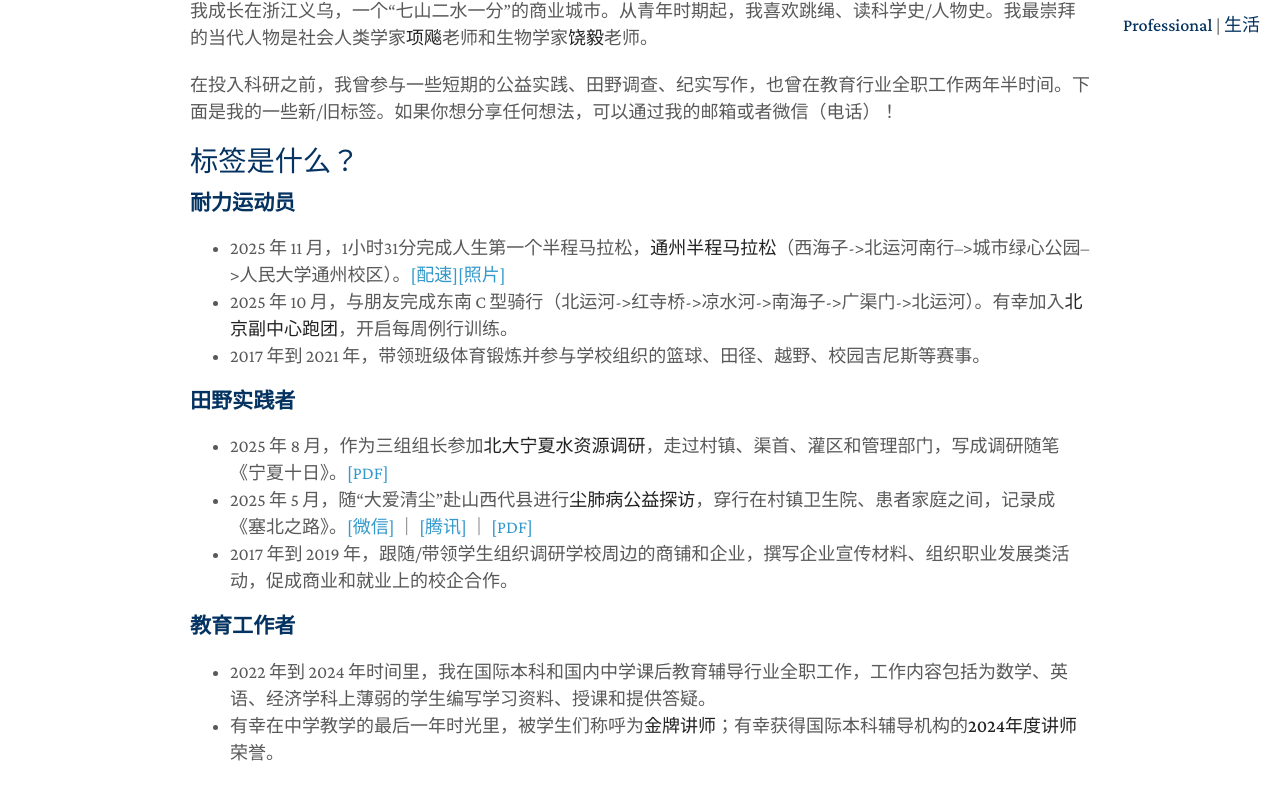
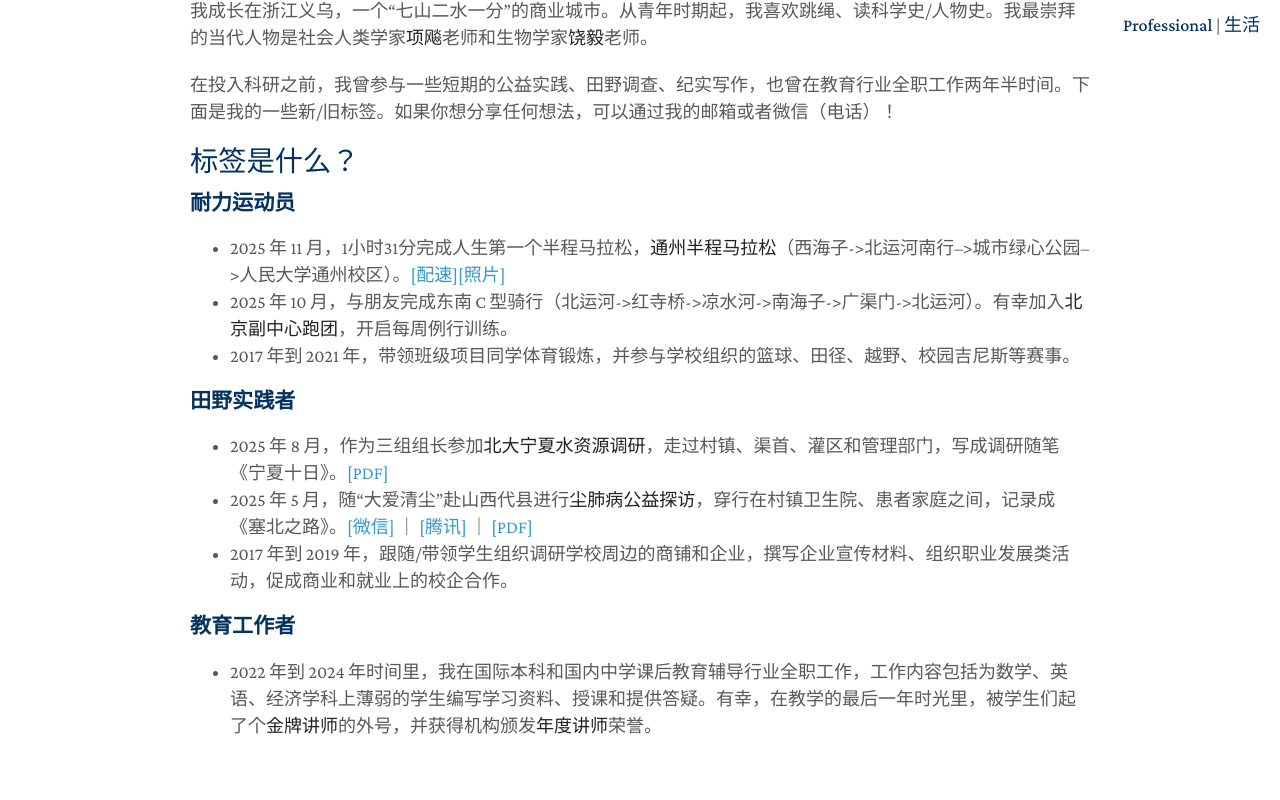
Before and after one commit to zhangming4153/zhangming4153.github.io, a Jekyll site: the page built from cn/index.md, in a window 1280 px wide and 900 px high, scrolled down 743 px. Shown: the top 800 px of the window. Built offline with Jekyll 4.4.1, drawn with Linux system fonts in a browser that asks for light colours; a style sheet for code colours, icons or effects is not loaded.

Commit message:
Refine descriptions in index.md for clarity

```diff
--- a/cn/index.md
+++ b/cn/index.md
@@ -16,14 +16,12 @@ title: 章明
 ### 耐力运动员
 - 2025 年 11 月，1小时31分完成人生第一个半程马拉松，**通州半程马拉松**（西海子->北运河南行-->城市绿心公园-->人民大学通州校区）。[[配速]](/assets/tongz_semimara.jpg)[[照片]](/assets/tongzhou_mara_1107.jpg)
 - 2025 年 10 月，与朋友完成东南 C 型骑行（北运河->红寺桥->凉水河->南海子->广渠门->北运河）。有幸加入**北京副中心跑团**，开启每周例行训练。
-- 2017 年到 2021 年，带领班级体育锻炼并参与学校组织的篮球、田径、越野、校园吉尼斯等赛事。
+- 2017 年到 2021 年，带领班级项目同学体育锻炼，并参与学校组织的篮球、田径、越野、校园吉尼斯等赛事。
 
 ### 田野实践者
 - 2025 年 8 月，作为三组组长参加**北大宁夏水资源调研**，走过村镇、渠首、灌区和管理部门，写成调研随笔《宁夏十日》。[[PDF]](/assets/Ningxia.pdf)
 - 2025 年 5 月，随“大爱清尘”赴山西代县进行**尘肺病公益探访**，穿行在村镇卫生院、患者家庭之间，记录成《塞北之路》。[[微信]](https://mp.weixin.qq.com/s/o8Zpdd-DVcAKxdC4jhWxGg) ｜ [[腾讯]](https://news.qq.com/rain/a/20250605A06ML000) ｜ [[PDF]](/assets/Shanxi.pdf)
 - 2017 年到 2019 年，跟随/带领学生组织调研学校周边的商铺和企业，撰写企业宣传材料、组织职业发展类活动，促成商业和就业上的校企合作。
 
-
 ### 教育工作者
-- 2022 年到 2024 年时间里，我在国际本科和国内中学课后教育辅导行业全职工作，工作内容包括为数学、英语、经济学科上薄弱的学生编写学习资料、授课和提供答疑。
-- 有幸在中学教学的最后一年时光里，被学生们称呼为**金牌讲师**；有幸获得国际本科辅导机构的**2024年度讲师**荣誉。
+- 2022 年到 2024 年时间里，我在国际本科和国内中学课后教育辅导行业全职工作，工作内容包括为数学、英语、经济学科上薄弱的学生编写学习资料、授课和提供答疑。有幸，在教学的最后一年时光里，被学生们起了个**金牌讲师**的外号，并获得机构颁发**年度讲师**荣誉。
```
